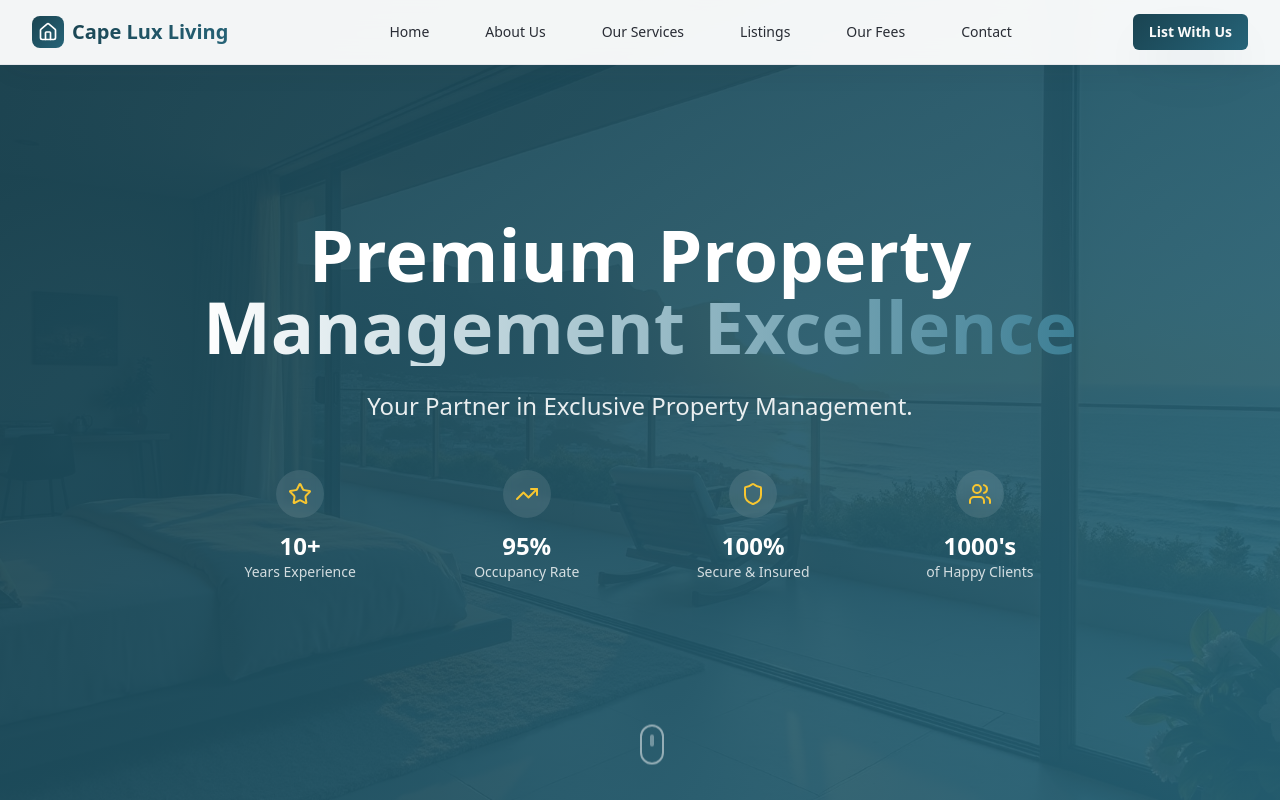
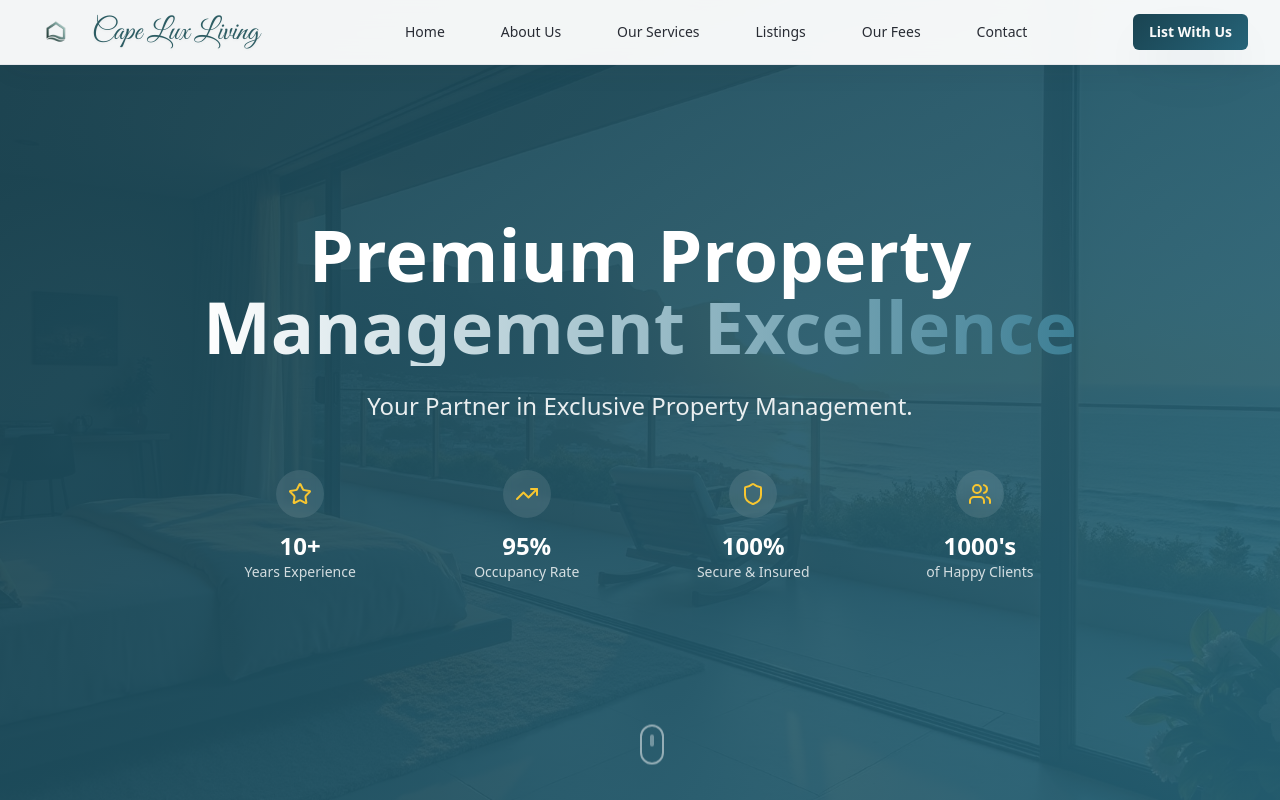
Before and after one commit to dhlotter/website-cape-lux-living, a React (Vite) app: page / in a window 1280 px wide. Shown: the top 800 px of the page. Built offline with nearby package versions, Linux system fonts and the light colour scheme.

Commit message:
Update branding with larger logo and cursive title

```diff
--- a/index.html
+++ b/index.html
@@ -1,8 +1,14 @@
 <!DOCTYPE html>
 <html lang="en">
-  <head>
-    <meta charset="UTF-8" />
-    <meta name="viewport" content="width=device-width, initial-scale=1.0" />
+    <head>
+      <meta charset="UTF-8" />
+      <meta name="viewport" content="width=device-width, initial-scale=1.0" />
+      <link rel="preconnect" href="https://fonts.googleapis.com" />
+      <link rel="preconnect" href="https://fonts.gstatic.com" crossorigin />
+      <link href="https://fonts.googleapis.com/css2?family=Great+Vibes&display=swap" rel="stylesheet" />
+      <link rel="icon" type="image/png" sizes="32x32" href="/logo-nobackground.png" />
+      <link rel="icon" type="image/png" sizes="192x192" href="/logo-nobackground.png" />
+      <link rel="apple-touch-icon" sizes="180x180" href="/logo-nobackground.png" />
     <title>Cape Lux Living - Premium Property Management in Cape Town</title>
     <meta name="description" content="Maximize your property investment returns with Cape Lux Living's comprehensive luxury property management services in Cape Town. Professional, reliable, and results-driven." />
     <meta name="author" content="Cape Lux Living" />
--- a/src/components/Navigation.tsx
+++ b/src/components/Navigation.tsx
@@ -1,6 +1,6 @@
 import { useState } from "react";
 import { Button } from "@/components/ui/button";
-import { Menu, X, Home, Building, Briefcase, FileText, Phone, List, House } from "lucide-react";
+import { Menu, X, Home, Building, Briefcase, FileText, Phone, List } from "lucide-react";
 import { cn } from "@/lib/utils";
 
 const Navigation = () => {
@@ -29,11 +29,15 @@ const Navigation = () => {
         <div className="flex justify-between items-center h-16">
           {/* Logo */}
           <a href="#" className="flex-shrink-0" aria-label="Cape Lux Living home">
-            <div className="flex items-center space-x-2">
-              <div className="w-8 h-8 bg-gradient-primary rounded-lg flex items-center justify-center">
-                <House className="w-5 h-5 text-white" />
-              </div>
-              <span className="text-lg sm:text-xl font-bold bg-gradient-primary bg-clip-text text-transparent">
+            <div className="flex items-center space-x-3">
+              <img
+                src="/logo-nobackground.webp"
+                alt="Cape Lux Living logo"
+                className="w-12 h-12 object-contain"
+                loading="lazy"
+                decoding="async"
+              />
+              <span className="text-2xl sm:text-3xl font-['Great_Vibes',_cursive] text-[#2c5c63] leading-none drop-shadow-sm">
                 Cape Lux Living
               </span>
             </div>
```
Also changed, not shown: public/logo-nobackground.png (added), public/logo-nobackground.webp (added).
